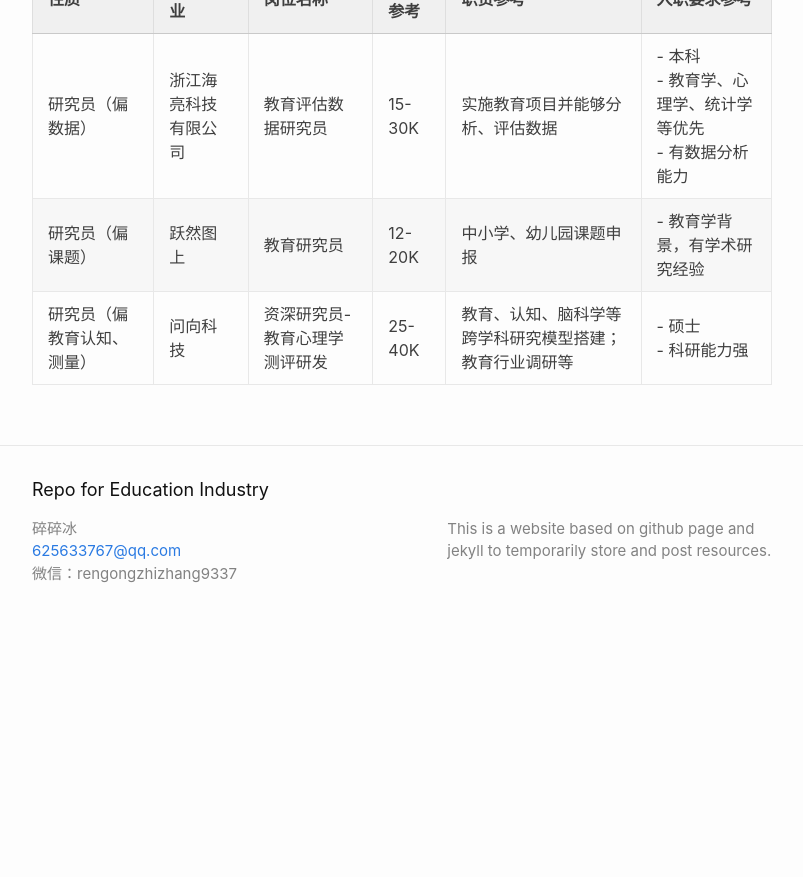
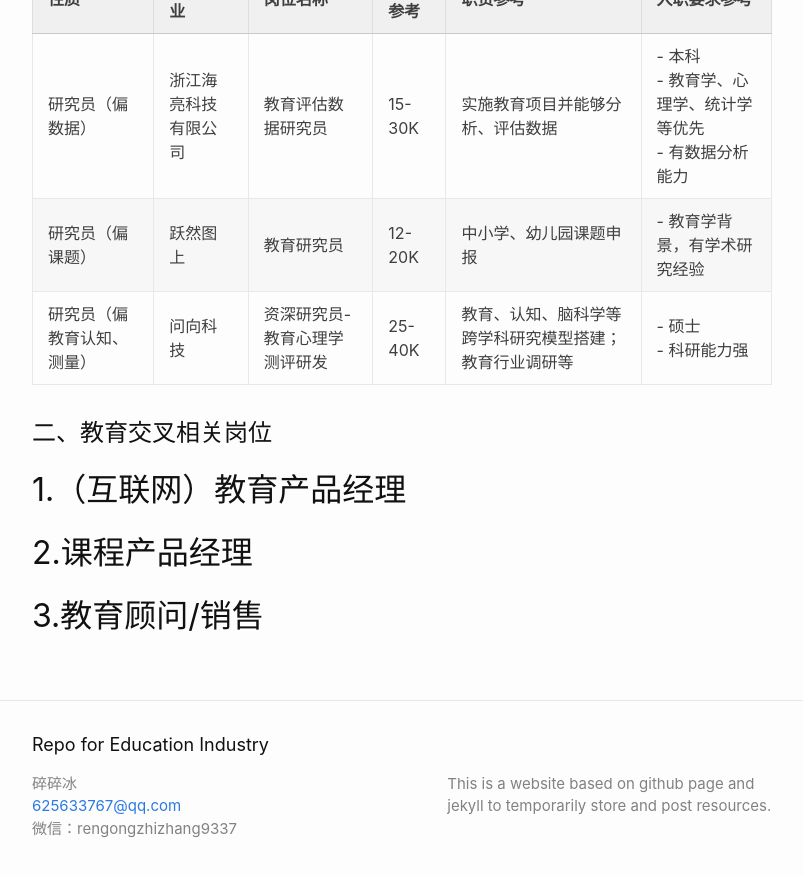
Before and after one commit to broken-ice-ice/Repo-for-Education-Industry, a Jekyll site: the page built from _posts/educationalIndustryCareerGuide/2025-05-01-GetAJobInEduIndustry_3.md, in a window 1280 px wide and 900 px high, scrolled down 3368 px. Shown: the top 877 px of the window, without its empty margins (238-1041 px from the left). Built offline with Jekyll 4.4.1, drawn with Linux system fonts in a browser that asks for light colours; our own code applies the rules of GitHub Pages for plain Markdown files; before the commit the page ends 4013 px from its top, so only the background shows below that.

Commit message:
Update 2025-05-01-GetAJobInEduIndustry_3.md

```diff
--- a/_posts/educationalIndustryCareerGuide/2025-05-01-GetAJobInEduIndustry_3.md
+++ b/_posts/educationalIndustryCareerGuide/2025-05-01-GetAJobInEduIndustry_3.md
@@ -79,3 +79,11 @@ categories: 教育行业就业科普
 |研究员（偏数据）| 浙江海亮科技有限公司  | 教育评估数据研究员    | 15-30K   | 实施教育项目并能够分析、评估数据                          | - 本科<br>- 教育学、心理学、统计学等优先<br>- 有数据分析能力 |
 |研究员（偏课题）| 跃然图上         | 教育研究员 | 12-20K   | 中小学、幼儿园课题申报                                         | - 教育学背景，有学术研究经验|
 |研究员（偏教育认知、测量）|问向科技  |资深研究员- 教育心理学测评研发      |25-40K|教育、认知、脑科学等跨学科研究模型搭建；教育行业调研等     | - 硕士<br> - 科研能力强|
+
+# 二、教育交叉相关岗位
+
+## 1.（互联网）教育产品经理
+
+## 2.课程产品经理
+
+## 3.教育顾问/销售
```
